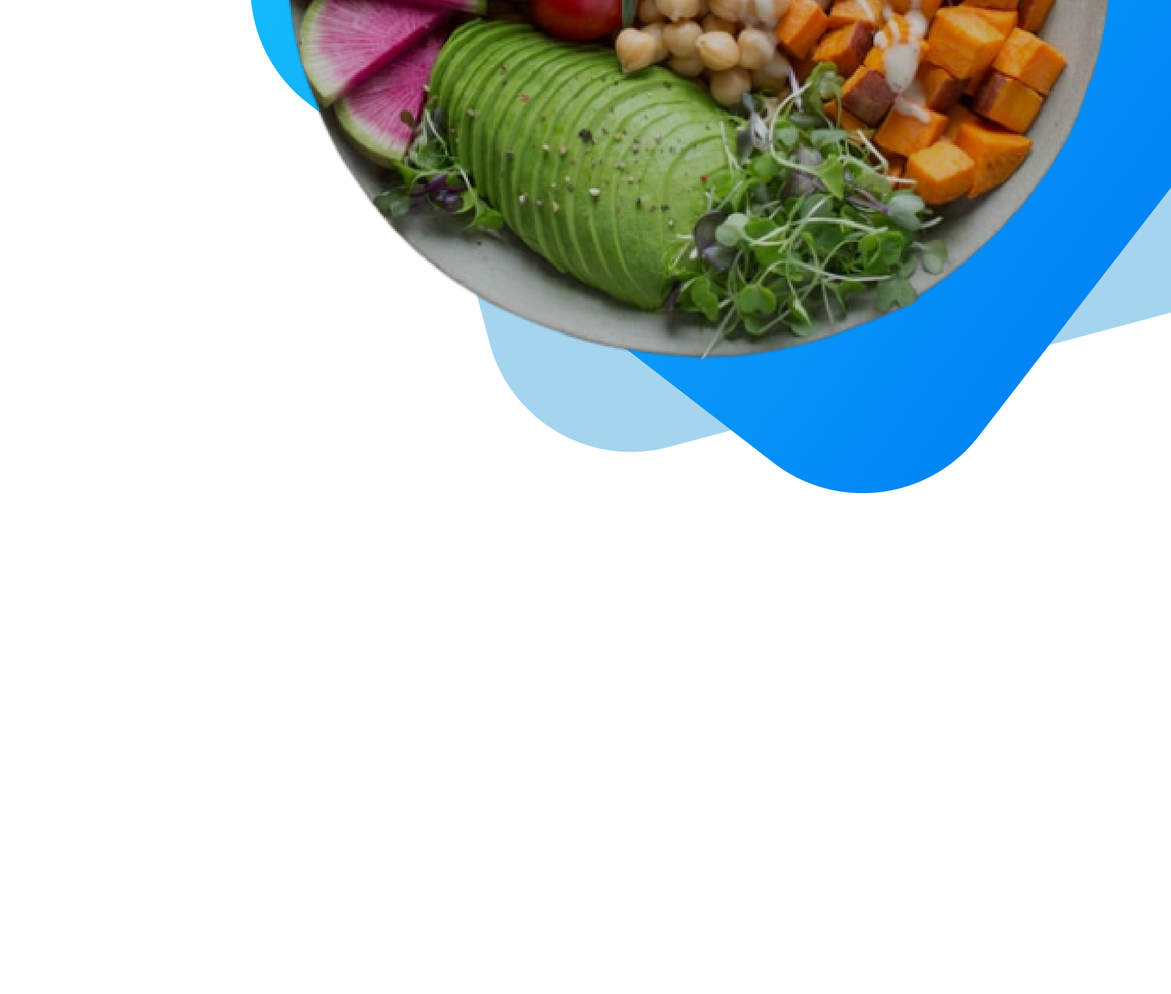
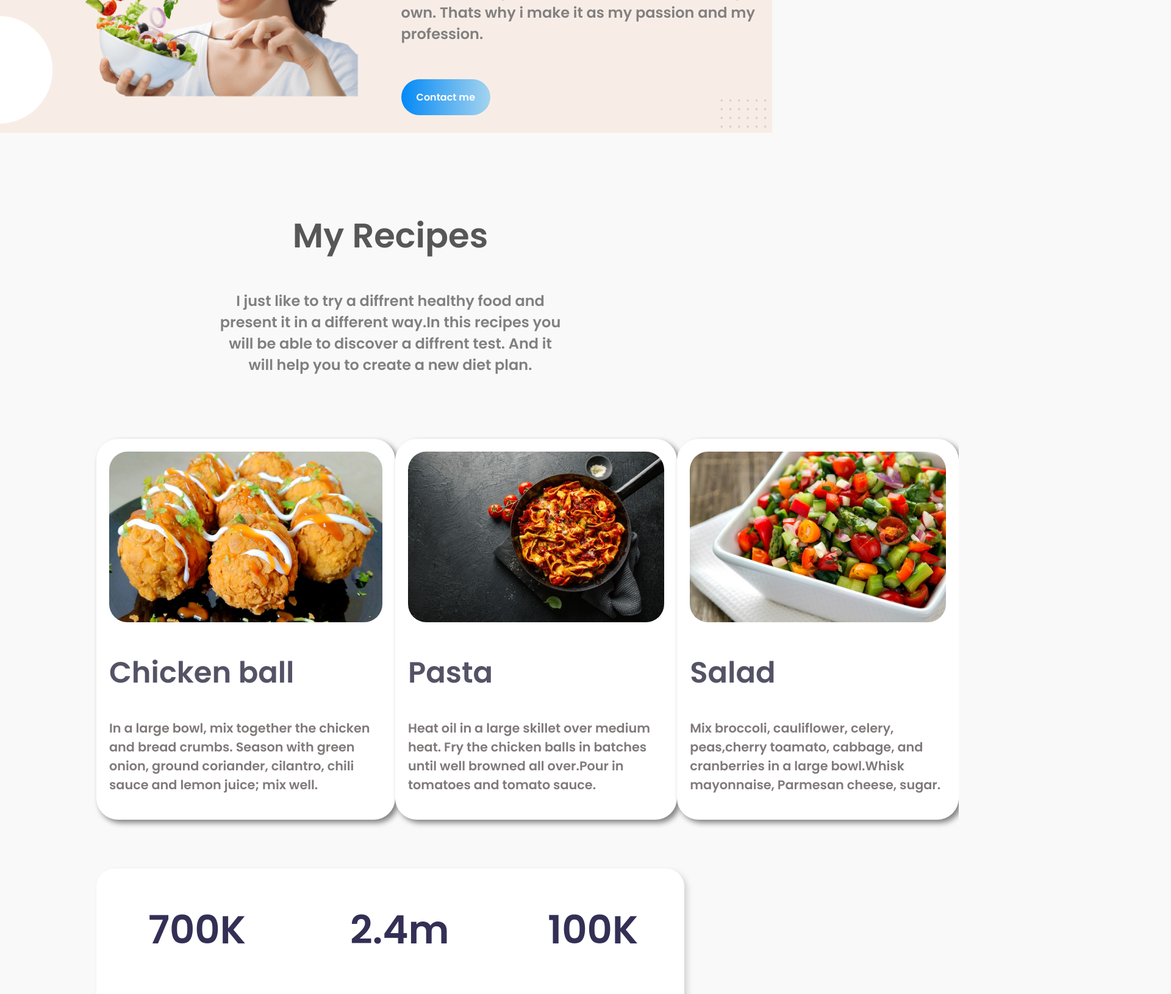
Before and after one commit to mariaafahad/Assignment-1, a plain HTML site: page index.html in a window 1280 px wide. Shown: the part 1140-2771 px from the top of the page at 61% size, 1920 px wide, since content can reach past the window. Before the commit the page ends 2071 px from the top, so only its background shows below. Drawn offline with Linux system fonts and the light colour scheme.

Commit message:
new codes

```diff
--- a/index.html
+++ b/index.html
@@ -9,22 +9,95 @@
     <link rel="stylesheet" href="style.css">
     <link rel="preconnect" href="https://fonts.googleapis.com">
     <link rel="preconnect" href="https://fonts.gstatic.com" crossorigin>
-    <link href="https://fonts.googleapis.com/css2?family=Cinzel:wght@600;800&display=swap" rel="stylesheet">
+    <link href="https://fonts.googleapis.com/css2?family=Poppins:wght@600&display=swap" rel="stylesheet">
+    <link rel="icon" href="./image/fav.png" type="image/gif" sizes="16x16">
 </head>
 
 <body>
-    <section>
+    <section class="header">
         <div class="half-width">
-            <h1><span class="diffrent">Skip</span> The Diet,</h1>
-            <h1>Just Eat Healthy</h1>
-            <h1>With Food Court</h1>
-            <p>Imagine you don't need a diet because we provide healthy and delicious food for you so come quickly!</p>
+            <h1><span class="diffrent">Skip</span> The Diet,<br>
+                Just Eat Healthy <br>
+                With Food Court</h1>
+            <p>Imagine you don't need a diet because we provide healthy and delicious food for you
+                so come quickly!</p>
+            <br> <br>
+            <a href="https://github.com/mariaafahad" target="_blank">Order Food</a>
         </div>
         <div class="half-width">
-            <img src="./Group 8449.png" alt="salad image">
+            <img src="./image/new.png" alt="salad image">
 
         </div>
     </section>
+    <section class="about">
+        <div class="half-width"> <img
+                src="./image/38-387173_supplement-nutrient-dietary-eating-food-free-download-nutrition-removebg-preview.png"
+                alt=""> </div>
+        <div class="half-width">
+            <h2>About Me</h2>
+            <p>I am a foodie person and i also like to cook my own. Thats why i make it as my passion and my profession.
+            </p><br><br>
+            <a target="_blank" href="https://www.linkedin.com/in/maria-kamal-1b3905216/">Contact me</a>
+        </div>
+    </section>
+    <section>
+        <div class="recipes">
+            <h2>My Recipes</h2>
+            <p>I just like to try a diffrent healthy food and present it in a different way.In this recipes you will be
+                able to discover a diffrent test. And it will help you to create a new diet plan.</p>
+        </div>
+    </section>
+    <section class="recipes-section">
+        <div class="card">
+            <img class="card-image" src="./image/maxresdefault.png">
+            <h1 class="card-title">Chicken ball</h1>
+            <p class="text">
+                In a large bowl, mix together the chicken and bread crumbs. Season with green onion, ground coriander,
+                cilantro, chili sauce and lemon juice; mix well.
+            </p>
+        </div>
+        <div class="card">
+            <img class="card-image" src="./image/Creamy-peri-peri-chicken-pasta-7.png" alt="pasta">
+            <h1 class="card-title">
+                Pasta
+            </h1>
+            <p class="text">
+                Heat oil in a large skillet over medium heat. Fry the chicken balls in batches until well browned all
+                over.Pour in tomatoes and tomato sauce.
+            </p>
+        </div>
+        <div class="card">
+            <img class="card-image" src="./image/cs2.png">
+            <h1 class="card-title">Salad</h1>
+            <p class="text">
+                Mix broccoli, cauliflower, celery, peas,cherry toamato, cabbage, and cranberries in a large bowl.Whisk
+                mayonnaise, Parmesan cheese, sugar.
+
+            </p>
+        </div>
+    </section>
+    <section class="social-media">
+        <div>
+            <h1 class="social-header">700K</h1>
+            <p class="social-text">YouTube Subscriber</p>
+        </div>
+        <div>
+            <h1 class="social-header">2.4m</h1>
+            <p class="social-text">Instagram Followers</p>
+        </div>
+        <div>
+            <h1 class="social-header">100K</h1>
+            <p class="social-text">Dribble Shot Likes</p>
+        </div>
+    </section>
+    <footer>
+        <div class="footer-text">
+            <span class="food">FOOD</span>
+            <span class="network"> NETWORK</span>
+        </div>
+        <br />
+        <p class="eat">Eat healthy to live healthy. Live healthy to live happy.</p>
+    </footer>
 </body>
 
 </html>
--- a/style.css
+++ b/style.css
@@ -1,18 +1,162 @@
 body{
-    font-family: 'Cinzel', serif;
-    font-size: 20px;
+    font-family: 'Poppins', sans-serif;
     font-weight: bold;
+    background-color: #F9F9F9;
+    height: 100%;
+}
+.header{
+    padding: 0px 150px;
+    margin-bottom: 10vh;
+}
+h1, h2{
+
+    color: #575757;
+    font-size: 3.5em;
+}
+p{
+    font-size: 1.5em;
+    color: grey;
+    margin-top: 10px;
 
 }
+
 span{
-    color: rgb(11, 131, 131);
+    color: #048CF7;
 }
 section{
     display: flex;
+    align-items: center;
     height: 50%;
-    width: 50%;
+
 }
+
+.about{
+    background-image: url("./image/7.png");
+    background-size: cover;
+    background-repeat: no-repeat;
+    background-position: center center;
+    width:99.1vw;
+    margin-left: -10px;
+
+}
+
 .half-width{
-    width: 50%;
-    padding: 10px;
+    width: 100%;
+    padding: 2%;
+    max-height: 10%;
 }
+.half-width img{
+    width:100%;
+}
+a{
+    color: white;
+    padding: 18px 25px;
+    background-image: linear-gradient(to right, #0389F6, #A5D4EE);
+    text-decoration: none;
+    border-radius: 30px;
+}
+
+a:hover{
+    box-shadow: 5px 5px 30px #1190F6;
+    background-image: linear-gradient(to right, #A5D4EE, #0389F6);
+}
+
+.recipes{
+    padding: 0px 350px;
+    text-align: center;
+    margin-top: 10vh;
+}
+.recipes-section{
+    display: flex;
+    justify-content: space-around;
+    margin-top: 10vh;
+    padding: 0px 150px;
+
+}
+.card{
+    max-width: 28rem;
+    background-color:white;
+    border: none;
+    border-radius:35px;
+    padding: 20px;
+    align-items: center;
+    box-shadow: 5px 5px 10px grey;
+    margin-bottom: 10vh;
+    border: 1px solid white;
+}
+
+.card:hover{
+    box-shadow: 5px 5px 10px white;
+    border: 1px solid grey;
+    background-color: white;
+}
+
+
+.card-image{
+    max-width: 28rem;
+    height: 35vh;
+    border-radius: 30px;
+
+}
+
+.card-title{
+    font-size: 3em;
+    font-weight: bold;
+    color: #545366;
+}
+
+.text{
+    font-size: 1.3em;
+    color: rgb(128, 122, 122);
+
+}
+
+.social-media{
+    background-color:white;
+    margin: 0px 150px;
+    box-shadow: 5px 5px 10px lightgray;
+    display:flex;
+    text-align: center;
+    justify-content: space-around;
+    border-radius: 30px;
+}
+
+.social-header{
+    font-size: 4em;
+    font-weight: bold;
+    color: rgb(51, 47, 85);
+}
+
+.socila-text{
+    font-size: 2em;
+    margin-top: -10px;
+}
+
+footer{
+    background-color:#101010;
+    margin-left: -10px;
+    height: 36vh;
+    text-align: center;
+    width:99.1vw;
+}
+
+.food{
+    padding-top: 10vh;
+   color:#0389F6;
+   font-size: 3em;
+   margin-right: 10px;
+}
+
+.network{
+    color: #A5D4EE;
+    font-size: 3em;
+}
+
+.eat{
+    color: whitesmoke;
+}
+
+.footer-text{
+    margin-top:10vh;
+    padding-top: 7vh;
+}
```
Also changed, not shown: Group 8449.png (deleted), image/38-387173_supplement-nutrient-dietary-eating-food-free-download-nutrition-removebg-preview.png (added), image/7.png (added), image/Creamy-peri-peri-chicken-pasta-7.png (added), image/Frame 56.jpg (added), image/cs2.png (added), image/fav.png (added), image/maxresdefault.png (added), image/new.png (added).
